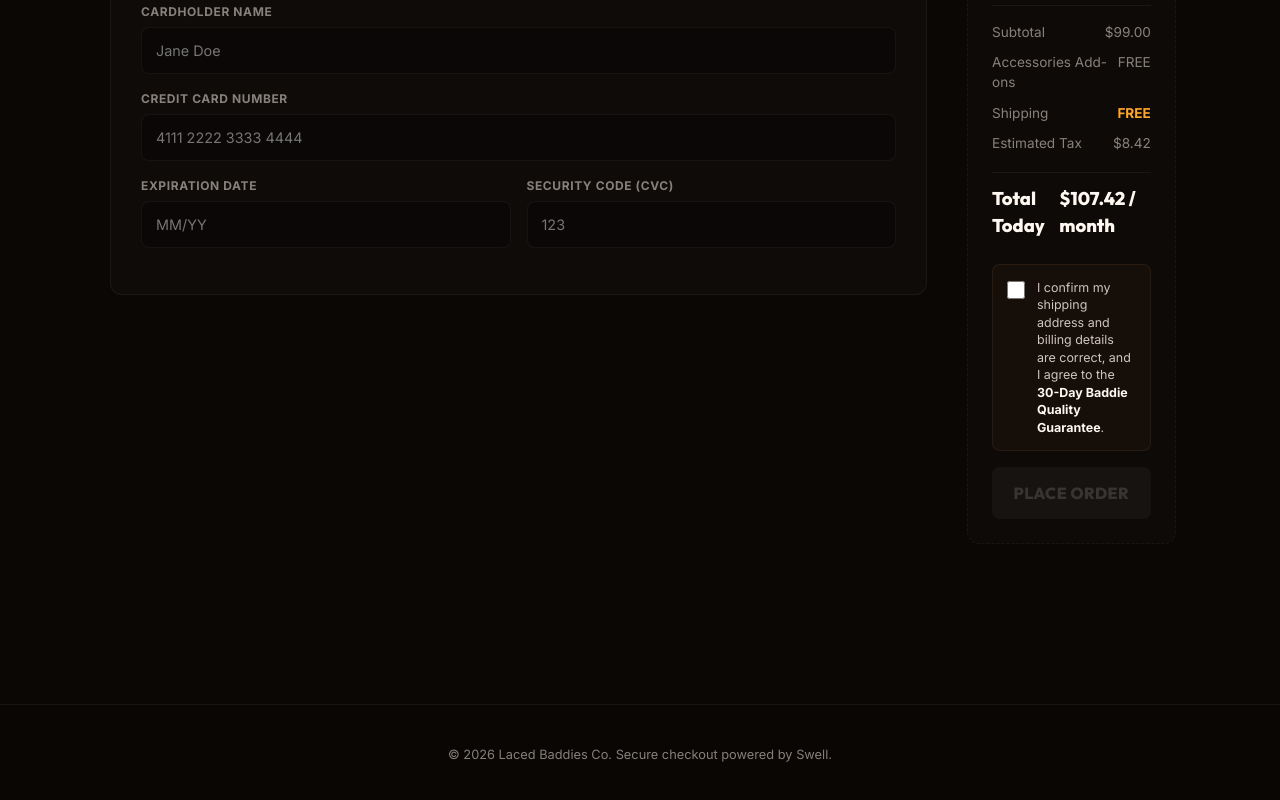
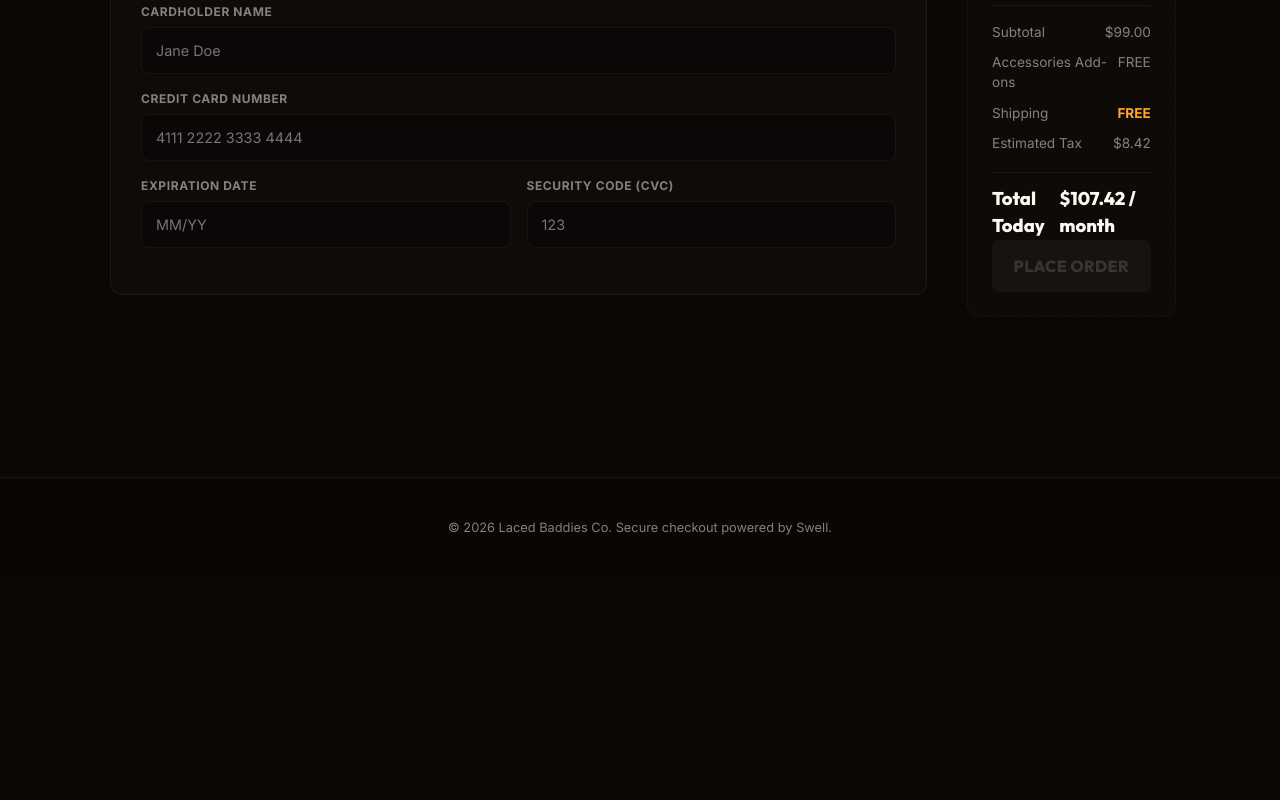
Before and after one commit to wkenny0a/laced-baddies, a website: page checkout.html in a window 1280 px wide. Shown: the part 1020-1820 px from the top of the page. After the commit the page ends 1597 px from the top, so only its background shows below. Drawn offline with Linux system fonts and the light colour scheme; no server answers.

Commit message:
Remove checkout confirmation checkbox

```diff
--- a/checkout.html
+++ b/checkout.html
@@ -605,14 +605,6 @@
           </div>
         </div>
 
-        <!-- Required Agreement Checkbox -->
-        <div class="checkout-checkbox-row">
-          <input type="checkbox" id="checkout-double-agree" onchange="toggleOrderSubmitButton()">
-          <label for="checkout-double-agree">
-            I confirm my shipping address and billing details are correct, and I agree to the <strong>30-Day Baddie Quality Guarantee</strong>.
-          </label>
-        </div>
-
         <!-- Submit Button -->
         <button type="submit" form="checkout-details-form" class="btn-submit-order" id="checkout-submit-btn" disabled>
           <span class="button-spinner" id="checkout-button-spinner"></span>
@@ -971,10 +963,9 @@
     }
 
     function toggleOrderSubmitButton() {
-      const checkbox = document.getElementById("checkout-double-agree");
       const button = document.getElementById("checkout-submit-btn");
-      if (checkbox && button) {
-        button.disabled = !checkbox.checked || !swellConnected;
+      if (button) {
+        button.disabled = !swellConnected;
       }
     }
 
@@ -1001,12 +992,6 @@
 
     async function handleOrderSubmit(event) {
       event.preventDefault();
-
-      const doubleAgree = document.getElementById("checkout-double-agree");
-      if (doubleAgree && !doubleAgree.checked) {
-        alert("Please check the confirmation box to place your order.");
-        return;
-      }
 
       if (!swellConnected) {
         alert("Secure checkout is not connected yet. Please refresh and try again before placing your order.");
```
